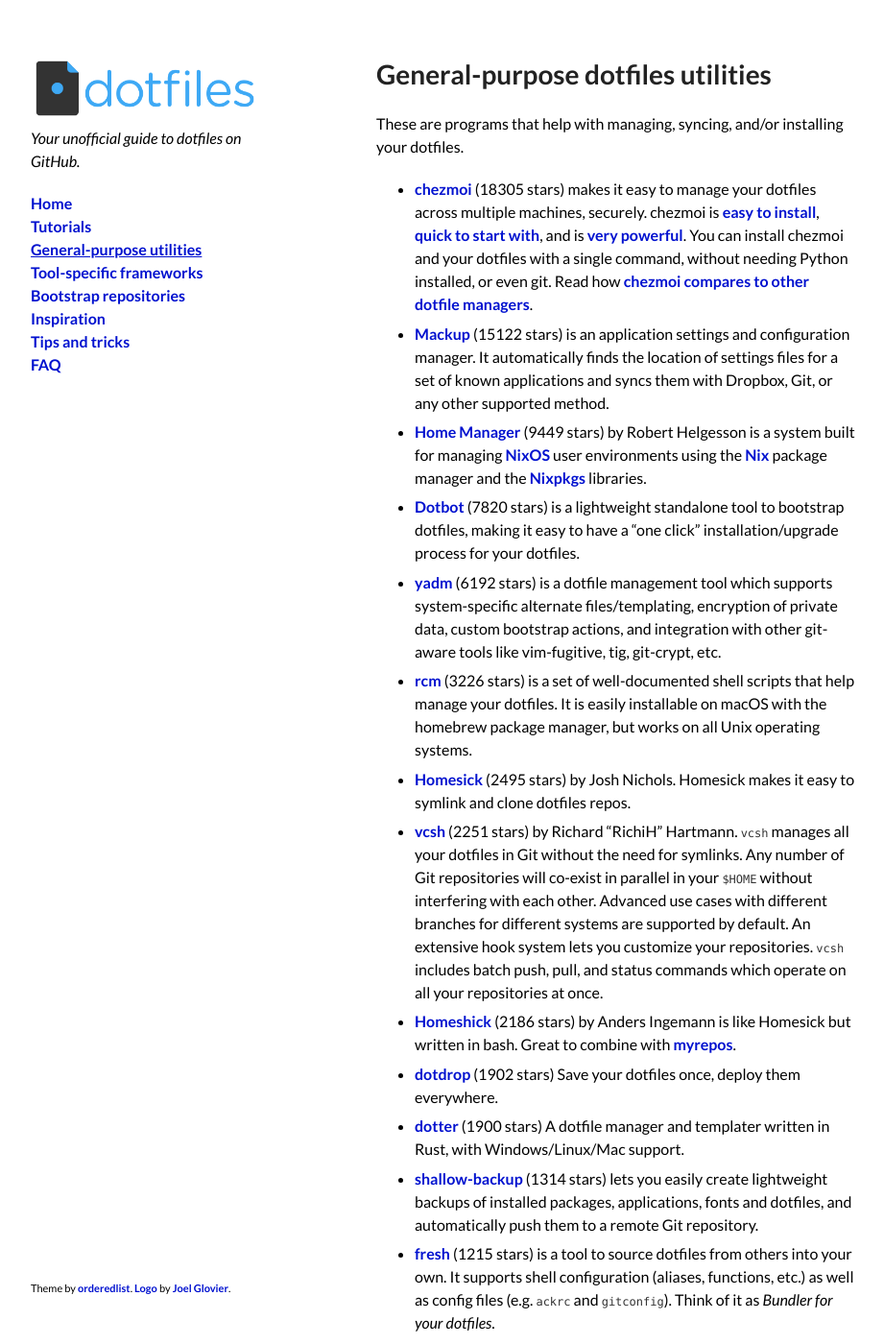
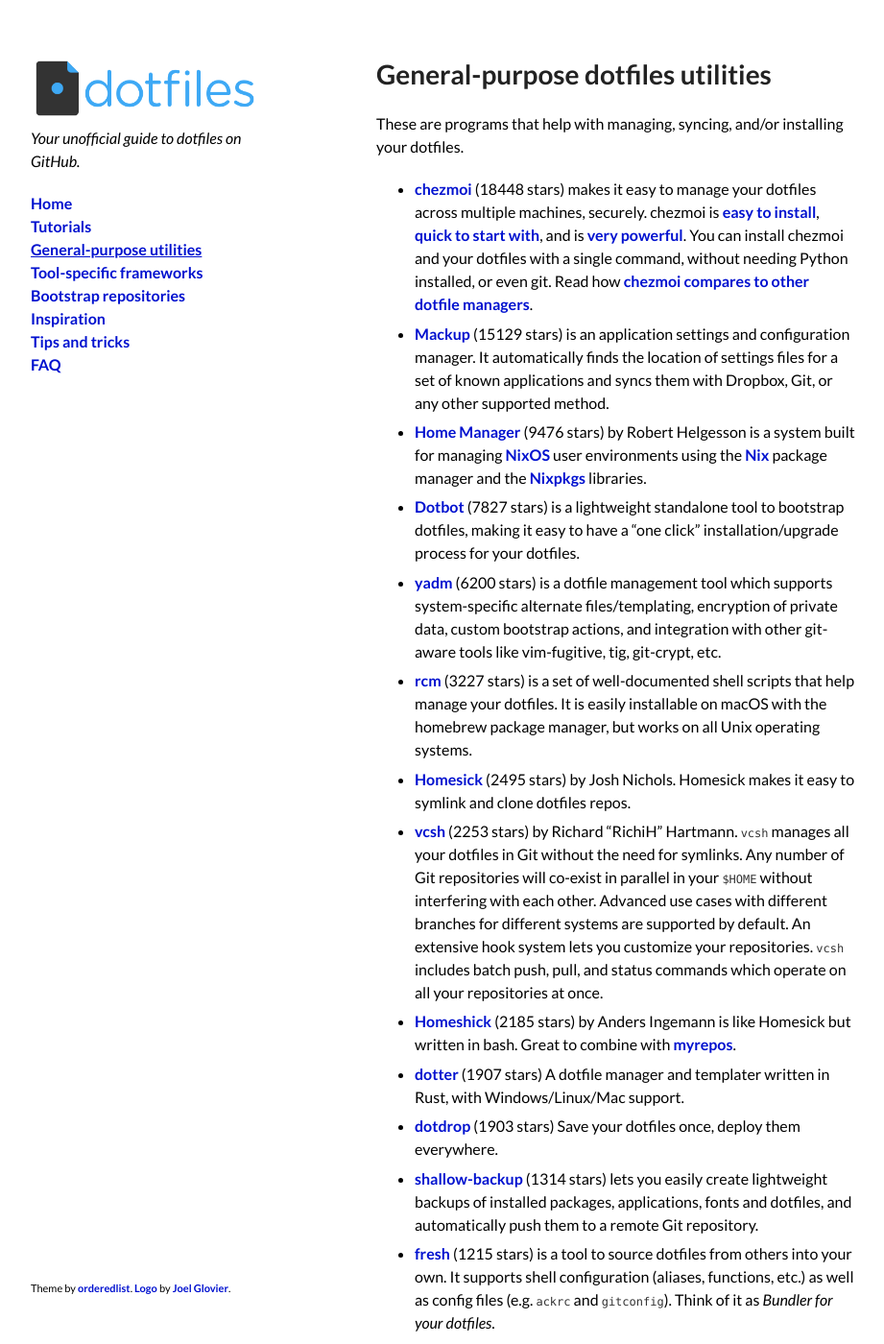
Before and after one commit to dotfiles/dotfiles.github.com, a Jekyll site: the page built from utilities.md, in a window 1280 px wide and 1400 px high. Shown: the whole window at 96% size, without its empty margins (178-1099 px from the left). Built offline with Jekyll 4.4.1, drawn with Linux system fonts in a browser that asks for light colours; comment, search, counter and statistics services are not loaded; some of the changed text lies outside the part shown.

Commit message:
Update star counts

```diff
--- a/_data/utilities.yml
+++ b/_data/utilities.yml
@@ -9,14 +9,14 @@
   notes: is a minimalist dotfile management framework, written 100% in bash.
   stars: 107
   url: https://github.com/bashdot/bashdot
-- forks: 609
+- forks: 613
   name: chezmoi
   notes: makes it easy to manage your dotfiles across multiple machines, securely.
     chezmoi is [easy to install](https://chezmoi.io/install/), [quick to start with](https://chezmoi.io/quick-start/),
     and is [very powerful](https://www.chezmoi.io/user-guide/setup/). You can install
     chezmoi and your dotfiles with a single command, without needing Python installed,
     or even git. Read how [chezmoi compares to other dotfile managers](https://www.chezmoi.io/comparison-table/).
-  stars: 18305
+  stars: 18448
   url: https://github.com/twpayne/chezmoi
   website: https://chezmoi.io
 - forks: 5
@@ -25,7 +25,7 @@
     tool magiggy.
   stars: 45
   url: https://github.com/talal/bonclay
-- forks: 1
+- forks: 2
   name: CGamesPlay/dfm
   notes: is a dotfile manager that has no configuration, one-command importing, one-command
     syncing, multiple repository support, automatic cleanup, and can be used with
@@ -44,16 +44,16 @@
   notes: is a utility to manage your dotfiles, lightweight and simple.
   stars: 127
   url: https://github.com/justone/dfm
-- forks: 314
+- forks: 317
   name: Dotbot
   notes: is a lightweight standalone tool to bootstrap dotfiles, making it easy to
     have a "one click" installation/upgrade process for your dotfiles.
-  stars: 7820
+  stars: 7827
   url: https://github.com/anishathalye/dotbot
 - forks: 107
   name: dotdrop
   notes: Save your dotfiles once, deploy them everywhere.
-  stars: 1902
+  stars: 1903
   url: https://github.com/deadc0de6/dotdrop
 - forks: 32
   name: dotfiler
@@ -140,12 +140,12 @@
     you. Homely also has a clever Automatic Cleanup feature and good tutorials.
   stars: 45
   url: https://github.com/phodge/homely
-- forks: 2311
+- forks: 2319
   name: Home Manager
   notes: by Robert Helgesson is a system built for managing [NixOS](https://nixos.org)
     user environments using the [Nix](https://nixos.org/nix/) package manager and
     the [Nixpkgs](https://nixos.org/nixpkgs/) libraries.
-  stars: 9449
+  stars: 9476
   url: https://github.com/nix-community/home-manager
 - forks: 24
   name: Homemaker
@@ -158,7 +158,7 @@
   name: Homeshick
   notes: by Anders Ingemann is like Homesick but written in bash. Great to combine
     with [myrepos](https://web.archive.org/web/20200904205236/https://waiting-for-dev.github.io/blog/2014/05/04/distributable-and-organized-dotfiles-with-homeshick-and-mr/).
-  stars: 2186
+  stars: 2185
   url: https://github.com/andsens/homeshick
 - forks: 124
   name: Homesick
@@ -182,9 +182,9 @@
   notes: is a set of well-documented shell scripts that help manage your dotfiles.
     It is easily installable on macOS with the homebrew package manager, but works
     on all Unix operating systems.
-  stars: 3226
+  stars: 3227
   url: https://github.com/thoughtbot/rcm
-- forks: 267
+- forks: 265
   name: shallow-backup
   notes: lets you easily create lightweight backups of installed packages, applications,
     fonts and dotfiles, and automatically push them to a remote Git repository.
@@ -208,14 +208,14 @@
     branches for different systems are supported by default. An extensive hook system
     lets you customize your repositories. `vcsh` includes batch push, pull, and status
     commands which operate on all your repositories at once.
-  stars: 2251
+  stars: 2253
   url: https://github.com/RichiH/vcsh
-- forks: 196
+- forks: 194
   name: yadm
   notes: is a dotfile management tool which supports system-specific alternate files/templating,
     encryption of private data, custom bootstrap actions, and integration with other
     git-aware tools like vim-fugitive, tig, git-crypt, etc.
-  stars: 6192
+  stars: 6200
   url: https://github.com/TheLocehiliosan/yadm
   website: https://yadm.io/
 - forks: 9
@@ -232,10 +232,10 @@
     multiple hosts, supports variable symlink targets and is infinitely hackable.
   stars: 4
   url: https://github.com/igordertigor/yadoma
-- forks: 70
+- forks: 71
   name: dotter
   notes: A dotfile manager and templater written in Rust, with Windows/Linux/Mac support.
-  stars: 1900
+  stars: 1907
   url: https://github.com/SuperCuber/dotter
 - forks: 61
   name: dotfiles
@@ -243,10 +243,10 @@
     Bernard.
   stars: 587
   url: https://github.com/jbernard/dotfiles
-- forks: 55
+- forks: 56
   name: comtrya
   notes: configuration Management for Localhost / dotfiles.
-  stars: 605
+  stars: 606
   url: https://github.com/comtrya/comtrya
   website: https://comtrya.dev/
 - forks: 8
@@ -267,12 +267,12 @@
     the job (rsync, git, Dropbox, Tresorit, ...)
   stars: 7
   url: https://github.com/loicrouchon/symly
-- forks: 934
+- forks: 935
   name: Mackup
   notes: is an application settings and configuration manager. It automatically finds
     the location of settings files for a set of known applications and syncs them
     with Dropbox, Git, or any other supported method.
-  stars: 15122
+  stars: 15129
   url: https://github.com/lra/mackup
 - forks: 0
   name: hideDot
```
Also changed, not shown: _data/bootstrap.yml (+4 -4 lines), _data/frameworks.yml (+53 -53 lines), _data/inspiration.yml (+28 -28 lines).
